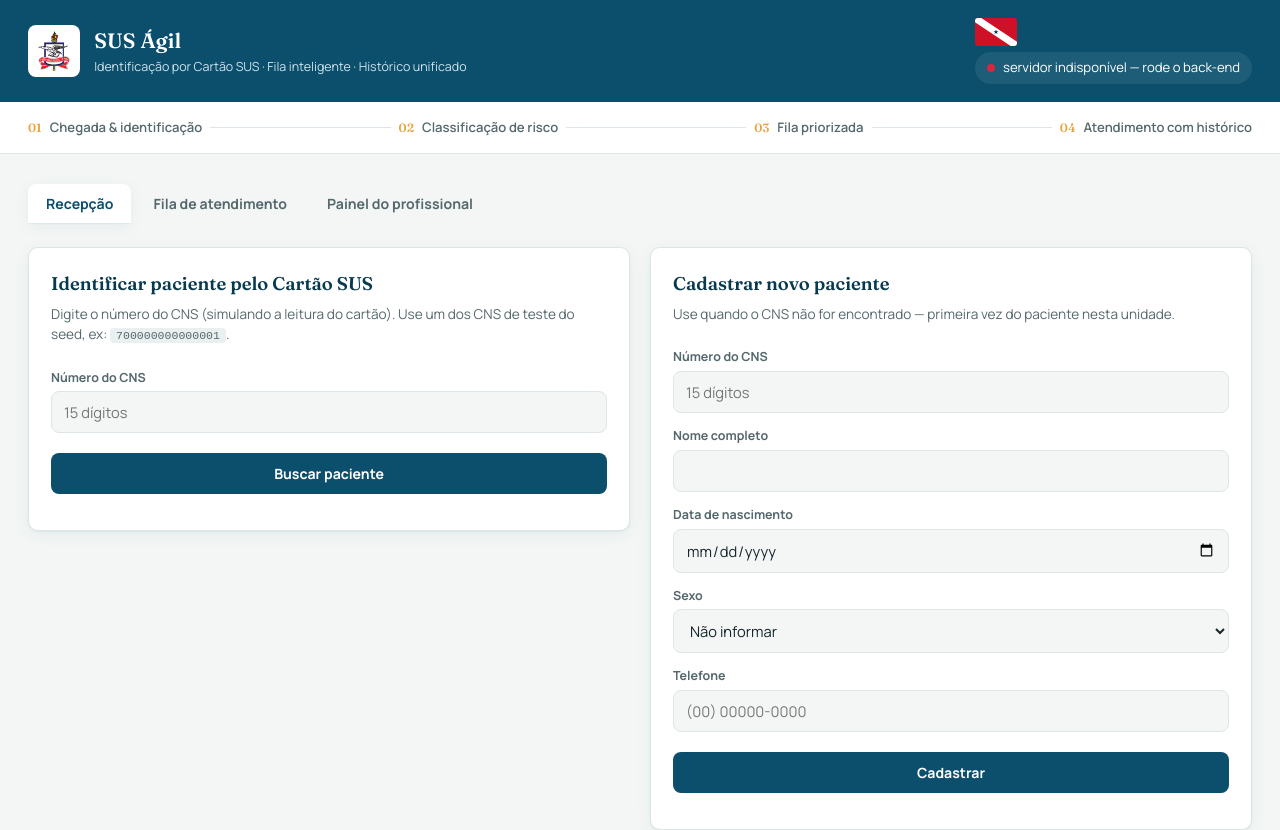
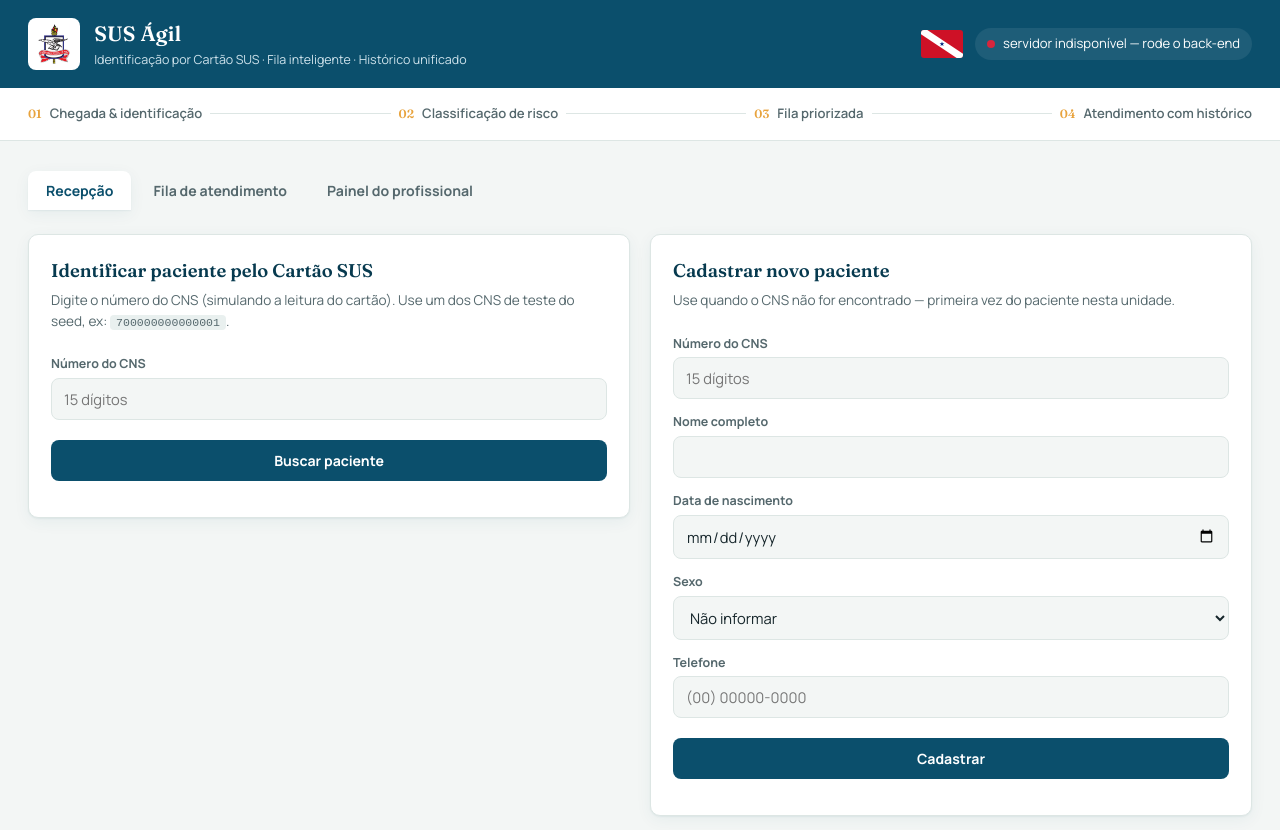
Before and after one commit to Allanaclarindo/sistema-sus, a plain HTML site: page frontend/index.html in a window 1280 px wide. Shown: the top 830 px of the page. Drawn offline with Linux system fonts and the light colour scheme; no server answers.

Commit message:
Add topbar-direita class for right top bar styling

```diff
--- a/frontend/css/style.css
+++ b/frontend/css/style.css
@@ -373,3 +373,9 @@ footer {
   justify-content: center;
   flex-shrink: 0;
 }
+.topbar-direita {
+  display: flex;
+  align-items: center;
+  gap: 12px;
+  flex-shrink: 0;
+}
```
